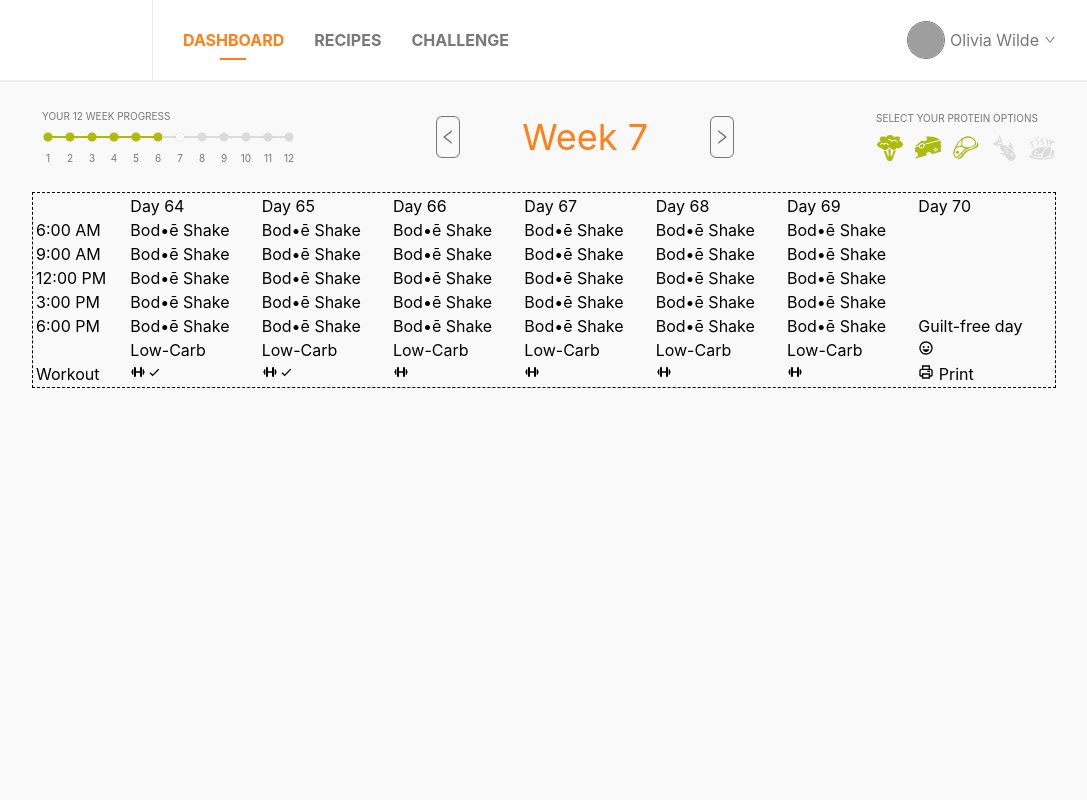
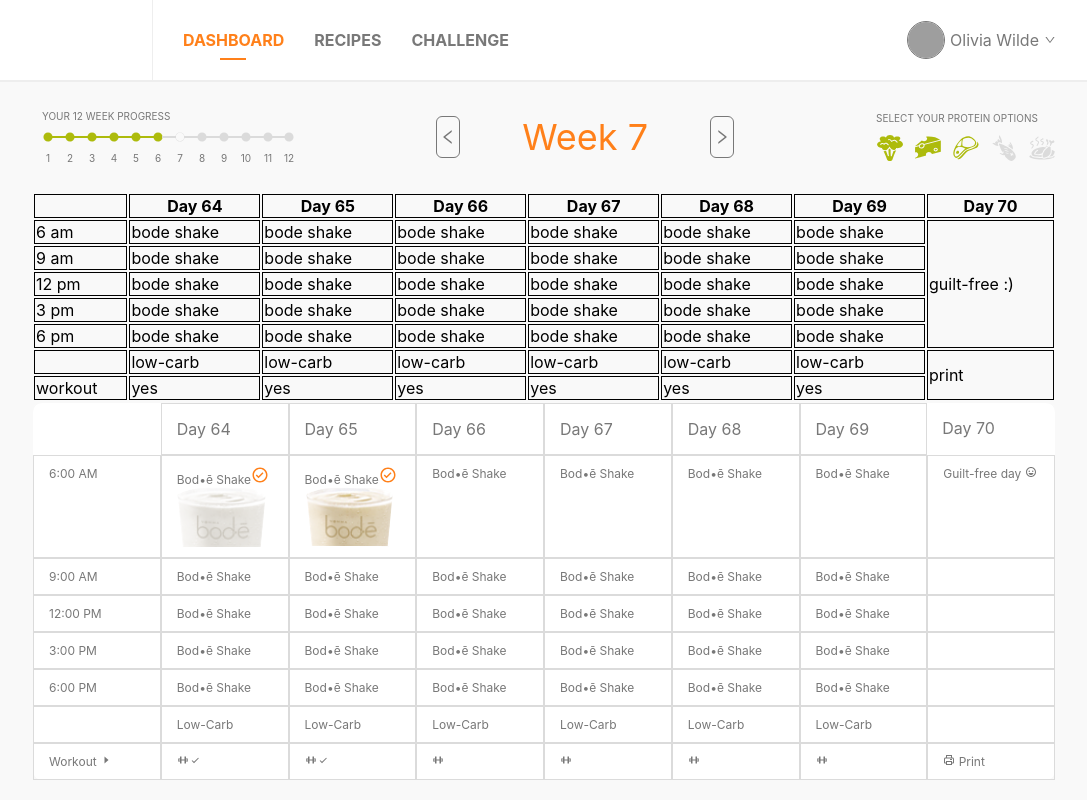
Before and after one commit to konrad-roguszewski/jfd-recruitment-task, a React (Create React App) app: page / in a window 1280 px wide. Shown: the top 800 px of the page, without its empty margins (96-1183 px from the left). Built offline with nearby package versions, Linux system fonts and the light colour scheme; grey boxes are pictures that could not be loaded.

Commit message:
wip: Styling of table

```diff
--- a/src/components/MealPlan.tsx
+++ b/src/components/MealPlan.tsx
@@ -1,35 +1,208 @@
-import { BiDumbbell } from "react-icons/bi";
-import { BiCheck } from "react-icons/bi";
-import { BiPrinter } from "react-icons/bi";
-import { BiHappy } from "react-icons/bi";
-import styled from "styled-components";
+import { BiDumbbell } from 'react-icons/bi';
+import { BiCheck } from 'react-icons/bi';
+import { BiPrinter } from 'react-icons/bi';
+import { BiHappy } from 'react-icons/bi';
+import { BiCaretRight } from 'react-icons/bi';
+import { BiCheckCircle } from 'react-icons/bi';
+import styled from 'styled-components';
+import shakeActive from '../images/shakeActive.png';
+import shakeDisabled from '../images/shakeDisabled.png';
 
 const StyledTable = styled.table`
-  border: 1px dashed black;
+  display: grid;
+  border-collapse: collapse;
+  min-width: 100%;
+  grid-template-columns:
+    minmax(80px, 1fr)
+    minmax(125px, 1fr)
+    minmax(125px, 1fr)
+    minmax(125px, 1fr)
+    minmax(125px, 1fr)
+    minmax(125px, 1fr)
+    minmax(125px, 1fr)
+    minmax(125px, 1fr);
+  border: 1px solid ${props => props.theme.lightGray};
+  border-radius: 10px;
+  background: ${props => props.theme.white};
+  color: ${props => props.theme.graphite};
+  thead,
+  tbody,
+  tr {
+    display: contents;
+  }
+  th,
+  td {
+    padding: 15px;
+    overflow: hidden;
+    text-overflow: ellipsis;
+    white-space: nowrap;
+  }
+  th {
+    position: sticky;
+    top: 0;
+    text-align: left;
+    font-weight: normal;
+    border: 1px solid ${props => props.theme.darkGray};
+  }
+  th:last-child,
+  th:first-child {
+    border: 0;
+  }
+  td {
+    padding-top: 10px;
+    padding-bottom: 10px;
+    font-size: 12px;
+    border: 1px solid ${props => props.theme.darkGray};
+  }
+`;
+
+const CellContent = styled.div`
+  display: flex;
+  flex-direction: column;
+  img {
+    height: 60px;
+    width: 90px;
+  }
+`;
+
+const CheckMarkIcon = styled(BiCheckCircle)`
+  height: 18px;
+  width: 18px;
+  color: ${props => props.theme.orange};
 `;
 
 export const MealPlan = () => {
   return (
-    <StyledTable>
+    <>
+      <table>
+        <thead>
           <tr>
-        <td>&nbsp;</td>
-        <td>Day 64</td>
-        <td>Day 65</td>
-        <td>Day 66</td>
-        <td>Day 67</td>
-        <td>Day 68</td>
-        <td>Day 69</td>
-        <td>Day 70</td>
+            <th style={{ border: '1px solid black' }}></th>
+            <th style={{ border: '1px solid black' }}>Day 64</th>
+            <th style={{ border: '1px solid black' }}>Day 65</th>
+            <th style={{ border: '1px solid black' }}>Day 66</th>
+            <th style={{ border: '1px solid black' }}>Day 67</th>
+            <th style={{ border: '1px solid black' }}>Day 68</th>
+            <th style={{ border: '1px solid black' }}>Day 69</th>
+            <th style={{ border: '1px solid black' }}>Day 70</th>
+          </tr>
+        </thead>
+        <tbody>
+          <tr>
+            <td style={{ border: '1px solid black' }}>6 am</td>
+            <td style={{ border: '1px solid black' }}>bode shake</td>
+            <td style={{ border: '1px solid black' }}>bode shake</td>
+            <td style={{ border: '1px solid black' }}>bode shake</td>
+            <td style={{ border: '1px solid black' }}>bode shake</td>
+            <td style={{ border: '1px solid black' }}>bode shake</td>
+            <td style={{ border: '1px solid black' }}>bode shake</td>
+            <td rowSpan={5} style={{ border: '1px solid black' }}>
+              guilt-free :)
+            </td>
           </tr>
           <tr>
+            <td style={{ border: '1px solid black' }}>9 am</td>
+            <td style={{ border: '1px solid black' }}>bode shake</td>
+            <td style={{ border: '1px solid black' }}>bode shake</td>
+            <td style={{ border: '1px solid black' }}>bode shake</td>
+            <td style={{ border: '1px solid black' }}>bode shake</td>
+            <td style={{ border: '1px solid black' }}>bode shake</td>
+            <td style={{ border: '1px solid black' }}>bode shake</td>
+          </tr>
+          <tr>
+            <td style={{ border: '1px solid black' }}>12 pm</td>
+            <td style={{ border: '1px solid black' }}>bode shake</td>
+            <td style={{ border: '1px solid black' }}>bode shake</td>
+            <td style={{ border: '1px solid black' }}>bode shake</td>
+            <td style={{ border: '1px solid black' }}>bode shake</td>
+            <td style={{ border: '1px solid black' }}>bode shake</td>
+            <td style={{ border: '1px solid black' }}>bode shake</td>
+          </tr>
+          <tr>
+            <td style={{ border: '1px solid black' }}>3 pm</td>
+            <td style={{ border: '1px solid black' }}>bode shake</td>
+            <td style={{ border: '1px solid black' }}>bode shake</td>
+            <td style={{ border: '1px solid black' }}>bode shake</td>
+            <td style={{ border: '1px solid black' }}>bode shake</td>
+            <td style={{ border: '1px solid black' }}>bode shake</td>
+            <td style={{ border: '1px solid black' }}>bode shake</td>
+          </tr>
+          <tr>
+            <td style={{ border: '1px solid black' }}>6 pm</td>
+            <td style={{ border: '1px solid black' }}>bode shake</td>
+            <td style={{ border: '1px solid black' }}>bode shake</td>
+            <td style={{ border: '1px solid black' }}>bode shake</td>
+            <td style={{ border: '1px solid black' }}>bode shake</td>
+            <td style={{ border: '1px solid black' }}>bode shake</td>
+            <td style={{ border: '1px solid black' }}>bode shake</td>
+          </tr>
+          <tr>
+            <td style={{ border: '1px solid black' }}></td>
+            <td style={{ border: '1px solid black' }}>low-carb</td>
+            <td style={{ border: '1px solid black' }}>low-carb</td>
+            <td style={{ border: '1px solid black' }}>low-carb</td>
+            <td style={{ border: '1px solid black' }}>low-carb</td>
+            <td style={{ border: '1px solid black' }}>low-carb</td>
+            <td style={{ border: '1px solid black' }}>low-carb</td>
+            <td rowSpan={2} style={{ border: '1px solid black' }}>
+              print
+            </td>
+          </tr>
+          <tr>
+            <td style={{ border: '1px solid black' }}>workout</td>
+            <td style={{ border: '1px solid black' }}>yes</td>
+            <td style={{ border: '1px solid black' }}>yes</td>
+            <td style={{ border: '1px solid black' }}>yes</td>
+            <td style={{ border: '1px solid black' }}>yes</td>
+            <td style={{ border: '1px solid black' }}>yes</td>
+            <td style={{ border: '1px solid black' }}>yes</td>
+          </tr>
+        </tbody>
+      </table>
+
+      <StyledTable>
+        <thead>
+          <tr>
+            <th></th>
+            <th>Day 64</th>
+            <th>Day 65</th>
+            <th>Day 66</th>
+            <th>Day 67</th>
+            <th>Day 68</th>
+            <th>Day 69</th>
+            <th>Day 70</th>
+          </tr>
+        </thead>
+        <tbody>
+          <tr>
             <td>6:00 AM</td>
+            <td>
+              <CellContent>
+                <span>
+                  Bod•ē Shake
+                  <CheckMarkIcon />
+                </span>
+                <img src={shakeDisabled} alt="shake" />
+              </CellContent>
+            </td>
+            <td>
+              <CellContent>
+                <span>
+                  Bod•ē Shake
+                  <CheckMarkIcon />
+                </span>
+                <img src={shakeActive} alt="shake" />
+              </CellContent>
+            </td>
             <td>Bod•ē Shake</td>
             <td>Bod•ē Shake</td>
             <td>Bod•ē Shake</td>
             <td>Bod•ē Shake</td>
-        <td>Bod•ē Shake</td>
-        <td>Bod•ē Shake</td>
-        <td></td>
+            <td rowSpan={5}>
+              <span>
+                Guilt-free day <BiHappy />
+              </span>
+            </td>
           </tr>
           <tr>
             <td>9:00 AM</td>
@@ -69,7 +242,7 @@
             <td>Bod•ē Shake</td>
             <td>Bod•ē Shake</td>
             <td>Bod•ē Shake</td>
-        <td>Guilt-free day</td>
+            <td></td>
           </tr>
           <tr>
             <td>&nbsp;</td>
@@ -79,18 +252,38 @@
             <td>Low-Carb</td>
             <td>Low-Carb</td>
             <td>Low-Carb</td>
-        <td><BiHappy /></td>
+            <td></td>
           </tr>
           <tr>
-        <td>Workout</td>
-        <td><BiDumbbell /><BiCheck /></td>
-        <td><BiDumbbell /><BiCheck /></td>
-        <td><BiDumbbell /></td>
-        <td><BiDumbbell /></td>
-        <td><BiDumbbell /></td>
-        <td><BiDumbbell /></td>
-        <td><BiPrinter /> Print</td>
+            <td>
+              Workout <BiCaretRight />
+            </td>
+            <td>
+              <BiDumbbell />
+              <BiCheck />
+            </td>
+            <td>
+              <BiDumbbell />
+              <BiCheck />
+            </td>
+            <td>
+              <BiDumbbell />
+            </td>
+            <td>
+              <BiDumbbell />
+            </td>
+            <td>
+              <BiDumbbell />
+            </td>
+            <td>
+              <BiDumbbell />
+            </td>
+            <td>
+              <BiPrinter /> Print
+            </td>
           </tr>
+        </tbody>
       </StyledTable>
+    </>
   );
 };
```
Lines whose indentation alone changed are shown as unchanged.
